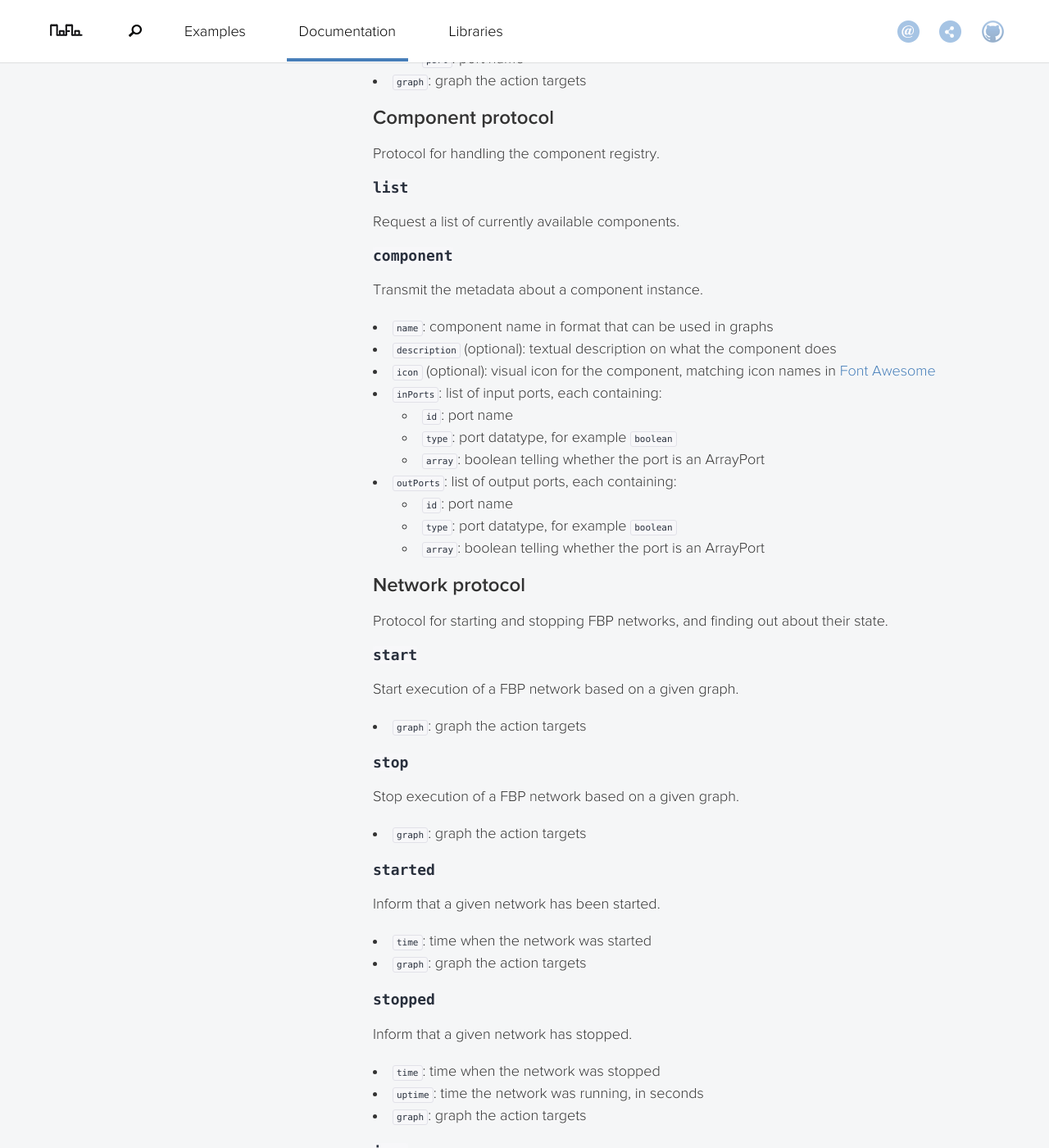
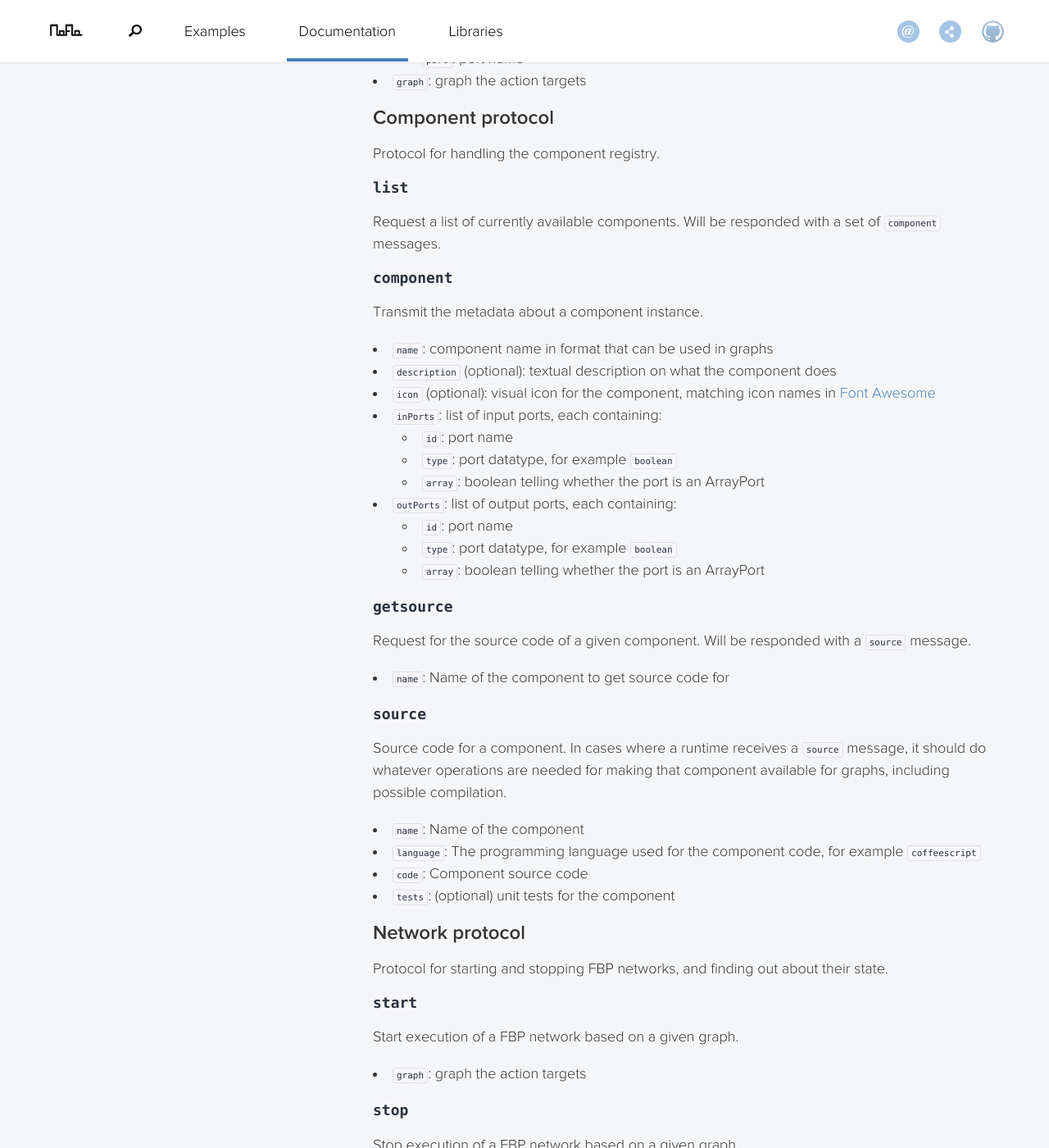
Before and after one commit to noflo/noflo.github.io, a Jekyll site: the page built from documentation/_posts/2013-07-09-protocol.md, in a window 1280 px wide and 1400 px high, scrolled down 3493 px. Shown: the whole window at 82% size. Built offline with Jekyll 4.4.1, drawn with Linux system fonts in a browser that asks for light colours; nearby versions of some CDN libraries; Markdown is read by kramdown in place of the engine named in the settings.

Commit message:
Getsource and source messages

```diff
--- a/documentation/_posts/2013-07-09-protocol.md
+++ b/documentation/_posts/2013-07-09-protocol.md
@@ -127,7 +127,7 @@ Protocol for handling the component registry.
 
 ### `list`
 
-Request a list of currently available components.
+Request a list of currently available components. Will be responded with a set of `component` messages.
 
 ### `component`
 
@@ -144,6 +144,21 @@ Transmit the metadata about a component instance.
   - `id`: port name
   - `type`: port datatype, for example `boolean`
   - `array`: boolean telling whether the port is an ArrayPort
+
+### `getsource`
+
+Request for the source code of a given component. Will be responded with a `source` message.
+
+* `name`: Name of the component to get source code for
+
+### `source`
+
+Source code for a component. In cases where a runtime receives a `source` message, it should do whatever operations are needed for making that component available for graphs, including possible compilation.
+
+* `name`: Name of the component
+* `language`: The programming language used for the component code, for example `coffeescript`
+* `code`: Component source code
+* `tests`: (optional) unit tests for the component
 
 <a id="network"></a>
 ## Network protocol
```
